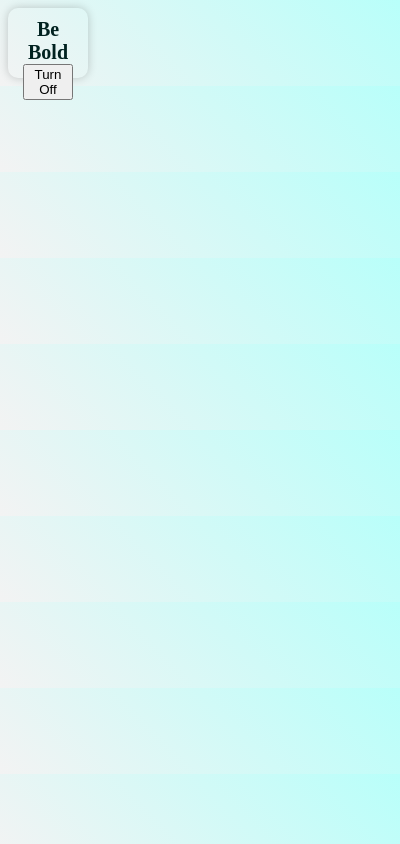
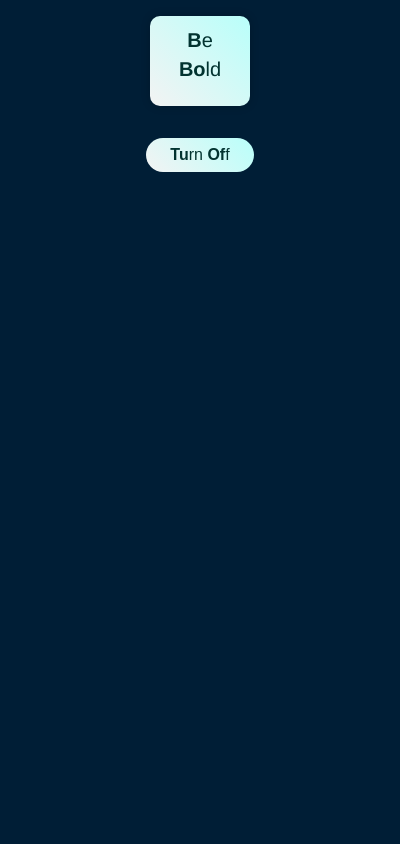
Before and after one commit to cdukedev/BeBold, a browser extension: page popup.html in a window 400 px wide. Drawn offline with Linux system fonts and the light colour scheme.

Commit message:
added pop up styling

```diff
--- a/popup.html
+++ b/popup.html
@@ -6,8 +6,21 @@
   <title>BeBold</title>
   <style>
     body {
-      width: 50px;
-      height: 30px;
+      display: flex;
+      align-items: center;
+      flex-direction: column;
+      justify-content: center;
+      font-family: "Helvetica Neue", Helvetica, Arial, sans-serif;
+      font-size: 14px;
+      line-height: 1.42857143;
+      color: #333;
+      background-color: rgb(0, 30, 54);
+      margin: 0;
+      padding: 0;
+    }
+    h1 {
+      width: 70px;
+      height: 50px;
       border-radius: 10px;
         background: linear-gradient(45deg, #f3f3f3, #b8fffa);
         box-shadow: 0 0 10px 0 rgba(0, 0, 0, 0.2);
@@ -17,16 +30,26 @@
       font-size: 20px;
       /* wrap the text */
       word-wrap: break-word;
-      font-weight: 800;
-      color: #012220;
+      font-weight: 400;
+      color: #023330;
       text-align: center;
-      margin: 0;
+      margin: 1rem;
+    }
+    #toggleButton{
+      margin-top: 1rem;
+      margin-bottom: 1rem;
+      padding: .5rem 1.5rem;
+      border: #023330;
+      color: #023330;
+      font-size: 1rem;
+      background: linear-gradient(45deg, #f3f3f3, #b8fffa);
+      border-radius: 30px;
     }
   </style>
 </head>
 <body>
-  <h1>Be Bold</h1>
-  <button id="toggleButton">Turn Off</button>
+  <h1><strong>B</strong>e <strong>Bo</strong>ld</h1>
+  <button id="toggleButton"><strong>Tu</strong>rn <strong>Of</strong>f</button>
   <script src="popup.js"></script>
 </body>
 </html>
```
